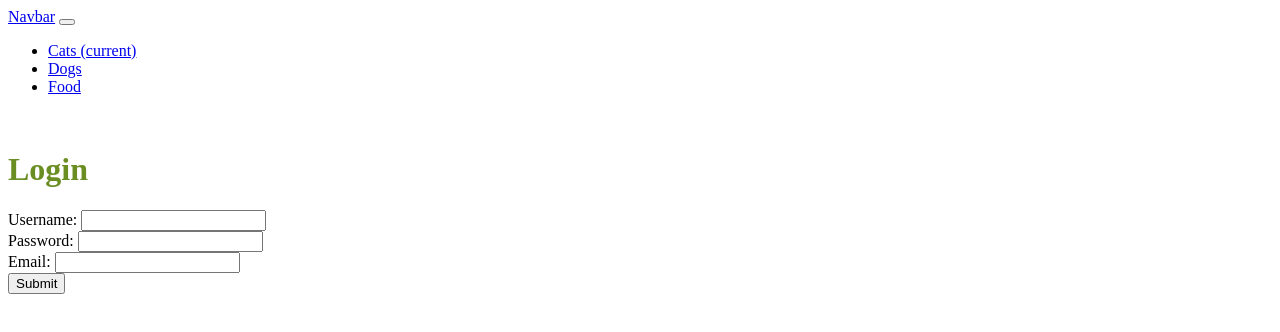
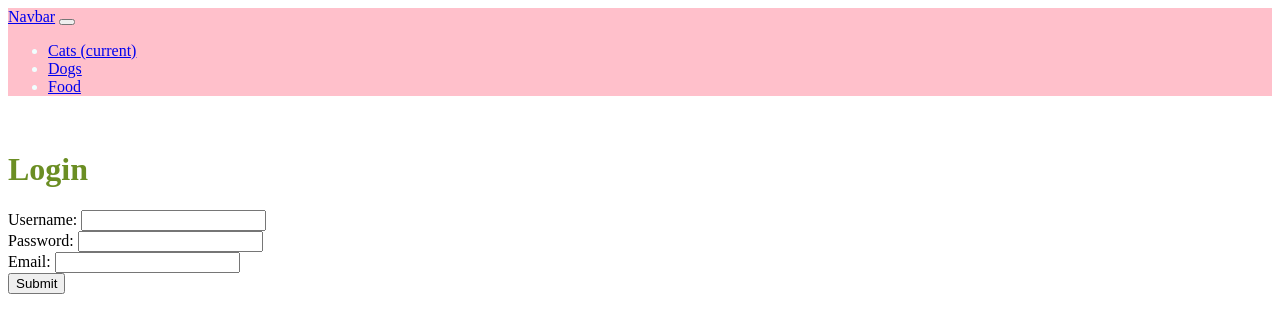
Before and after one commit to Rosalyn94/july1-exam, a plain HTML site: page index.html in a window 1280 px wide. Drawn offline with Linux system fonts and the light colour scheme.

Commit message:
Update style.css

```diff
--- a/style.css
+++ b/style.css
@@ -1,5 +1,5 @@
 
-.navbar navbar-inverse{
+.navbar{
     background-color: pink;
     color: azure;
 }
```
